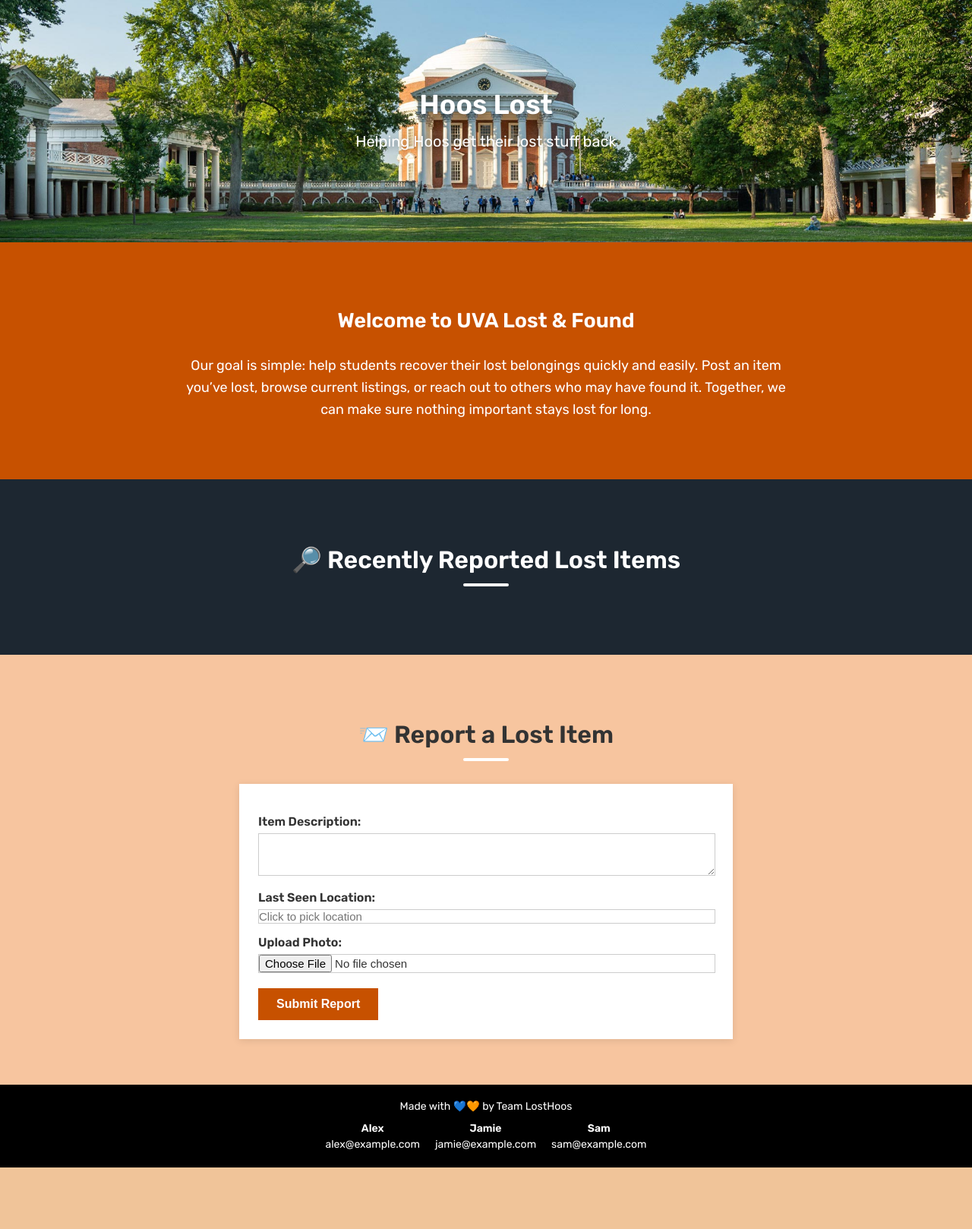
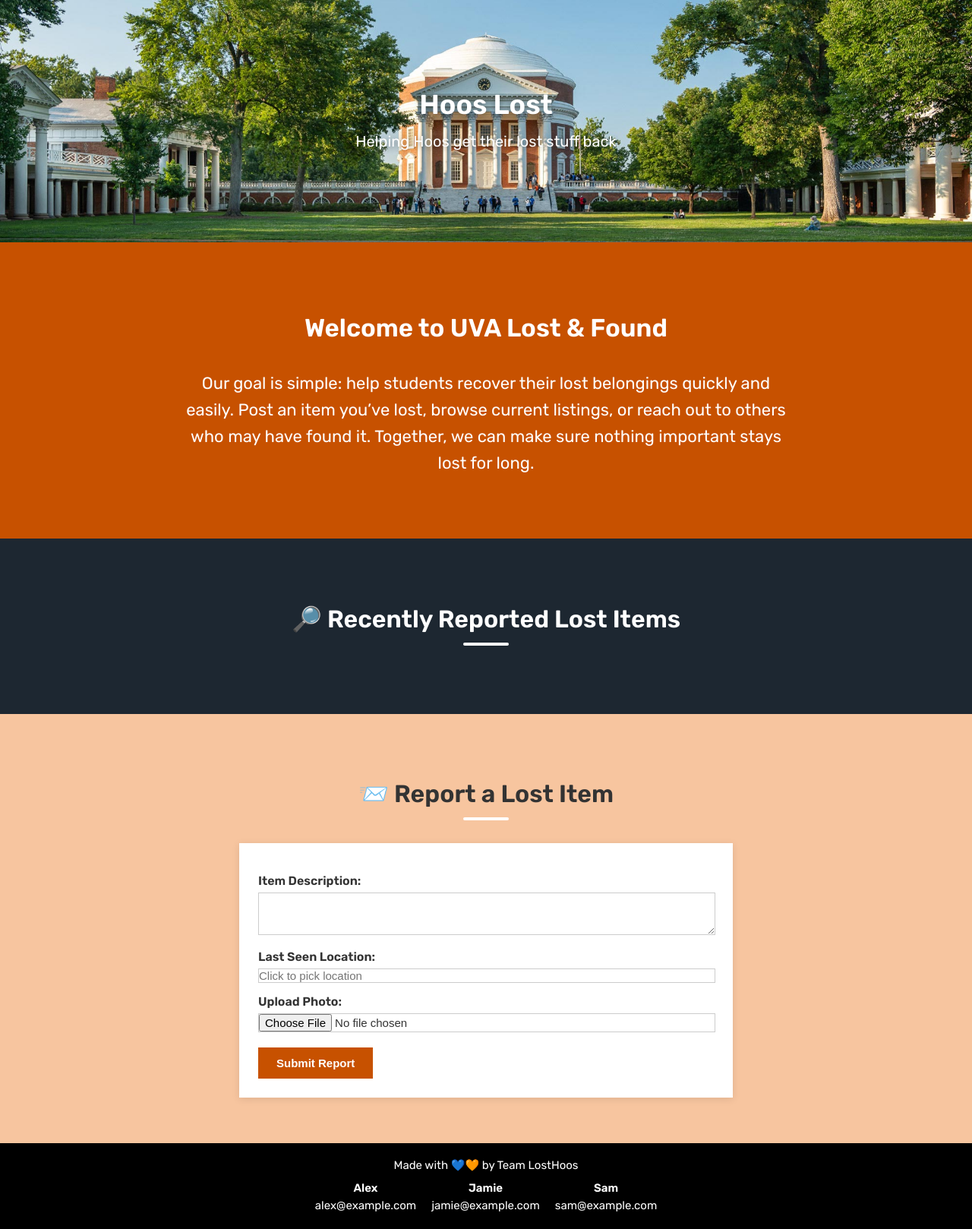
Before and after one commit to haider67795/HooHacks25, a Flask app: page / in a window 1280 px wide. Shown: the part 73-1691 px from the top of the page at 76% size. Before the commit the page ends 1610 px from the top, so only its background shows below. Run offline with Flask 3, Linux system fonts and the light colour scheme; data that the repository does not hold is empty.

Commit message:
changed home page

```diff
--- a/templates/index.html
+++ b/templates/index.html
@@ -93,7 +93,7 @@
     .intro-text {
       max-width: 800px;
       margin: 0 auto;
-      font-size: 18px;
+      font-size: 22px;
       line-height: 1.6;
     }
 
@@ -210,7 +210,7 @@
       border-radius: 0px;
       cursor: pointer;
       font-weight: bold;
-      font-size: 16px;
+      font-size: 15px;
     }
 
     #mapModal {
@@ -258,7 +258,7 @@
       color: white;
       padding: 20px;
       text-align: center;
-      font-size: 14px;
+      font-size: 15px;
     }
 
     footer .contacts {
```
